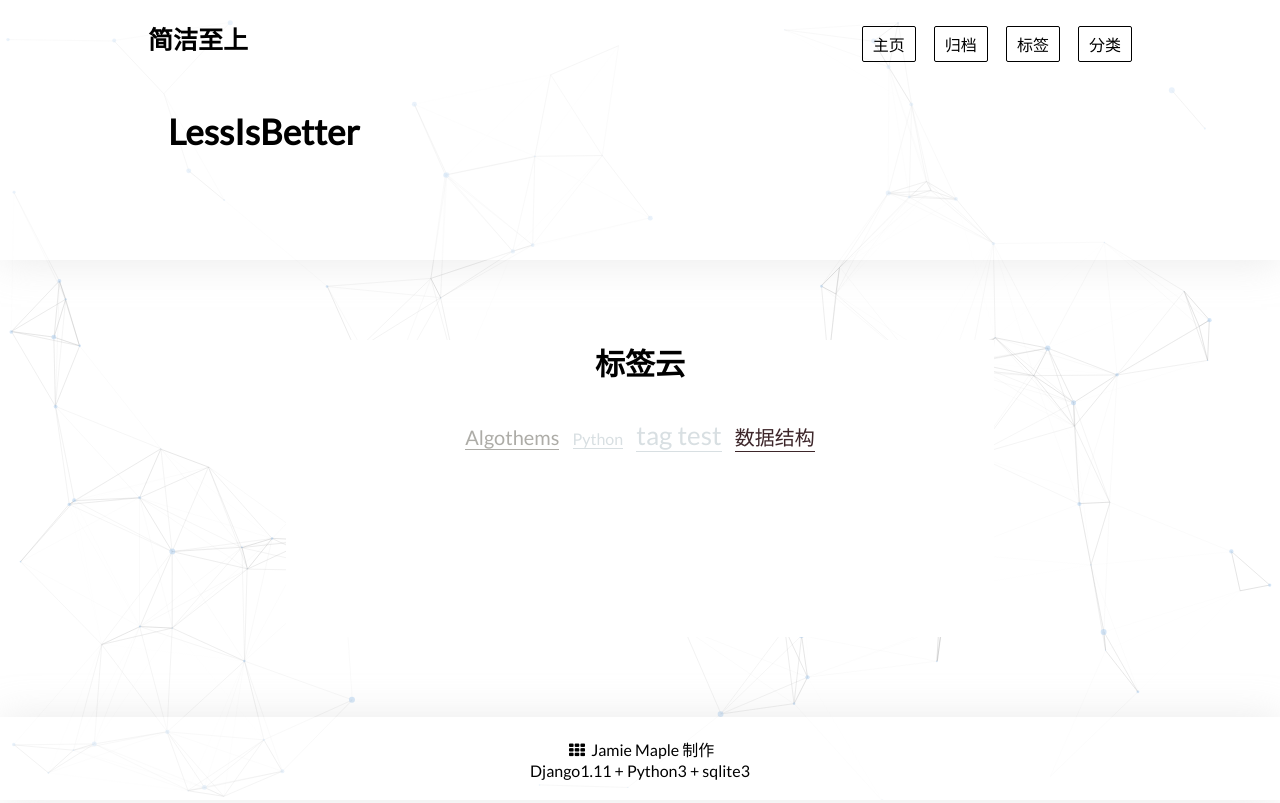
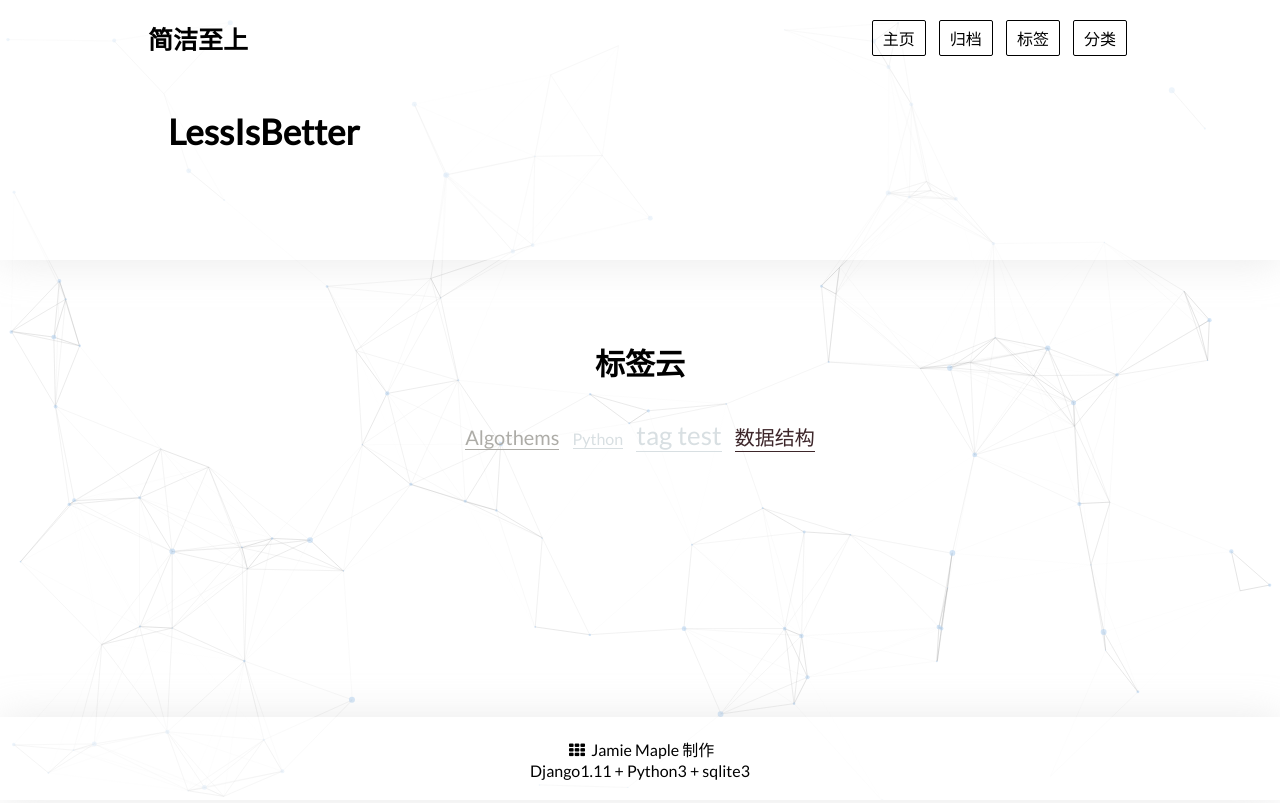
Before and after one commit to JamieMaple/django_py, a Django app: page /tags/ in a window 1280 px wide. Run offline with Django 3.2, Linux system fonts and the light colour scheme; data comes from the database, SQL or seed files in the repository.

Commit message:
final commit

```diff
--- a/myblog/blog/static/blog/css/main.css
+++ b/myblog/blog/static/blog/css/main.css
@@ -21,7 +21,7 @@ a{text-decoration: none;color: black;display: inline-block}
 .site-header .header-container{display: block;height: 30px;padding: 20px;}
 .site-header .header-container h1{float: left;font-size: 25px;}
 .header-container nav{float: right;}
-.header-container nav li{margin: 6px 0 0 15px}
+.header-container nav li{margin: 0 5px}
 .site-header .header-banner{height: 150px;padding: 20px;}
 .header-banner .banner-content{margin: 20px 20px;}
 .header-banner .banner-content h1{font-size: 35px;}
--- a/myblog/templates/base.html
+++ b/myblog/templates/base.html
@@ -31,7 +31,7 @@
 	<div id="particle-js" style="position: absolute;width: 100%;height:100%;z-index: -1"></div>
 	<!-- particles end -->
 	<!-- header begin -->
-	<header class="site-header light-green shadow-part" style="background-color:rgba(255,255,255,0.5)">
+	<header class="site-header light-green shadow-part" style="background-color:rgba(255,255,255,0.6)">
 		<section class="site-header-container center-align">
 			<section class="header-container">
 				<h1><a class="animate-color" href="/">简洁至上</a></h1>
@@ -56,7 +56,7 @@
         {% endblock main %}
 	</section>
 	<!-- footer begin -->
-	<footer id="footer" class="site-footer light-green shadow-part" style="background-color:rgba(255,255,255,0.5)">
+	<footer id="footer" class="site-footer light-green shadow-part" style="background-color:rgba(255,255,255,0.6)">
 		<section class="footer-container">
 			<div><i class="icon-th"></i> Jamie Maple 制作</div>
 			<div>Django1.11 + Python3 + sqlite3</div>
--- a/myblog/templates/blog/tags.html
+++ b/myblog/templates/blog/tags.html
@@ -4,7 +4,6 @@
 {% endblock title%}
 	{% block main %}
 	<!-- body begin -->
-	<section class="site-container center-align">
 		<header class="header">
 			<h1>标签云</h1>
 		</header>
@@ -17,5 +16,4 @@
 				{% endfor %}
 			</div>
 		</section>
-	</section>
 	{% endblock main%}
```
